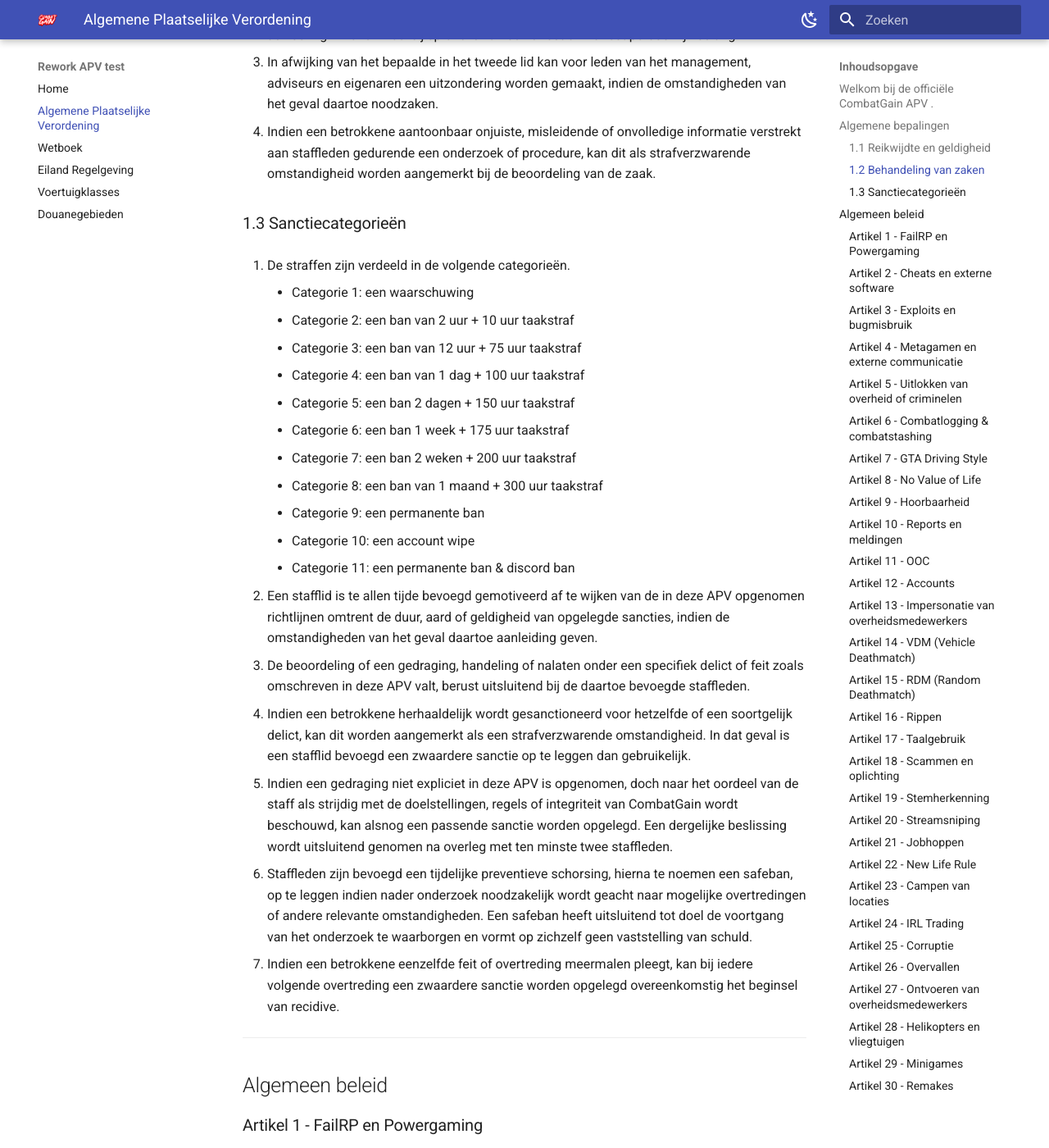
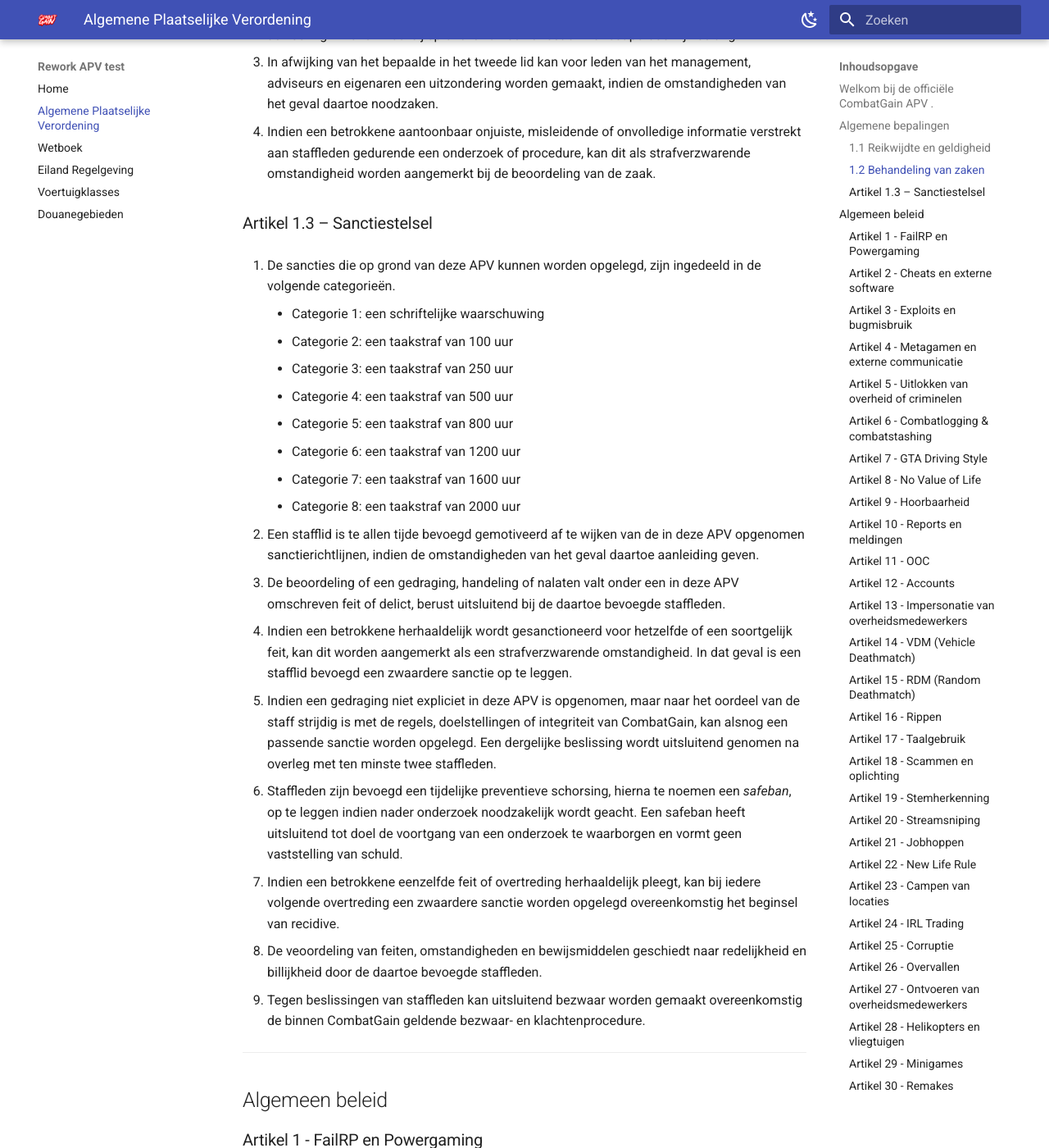
Before and after one commit to Sungerbob1/APVcg, an MkDocs documentation site: the page built from docs/apv.md, in a window 1280 px wide and 1400 px high, scrolled down 915 px. Shown: the whole window at 82% size. Built offline with MkDocs 1.6.1 and Material for MkDocs 9.7.7, drawn with Linux system fonts in a browser that asks for light colours; comment, search, counter and statistics services are not loaded.

Commit message:
Mooi hoor

```diff
--- a/docs/apv.md
+++ b/docs/apv.md
@@ -20,27 +20,28 @@ De Algemene Plaatselijke Verordening van CombatGain, hierna te noemen: de APV, b
 3. In afwijking van het bepaalde in het tweede lid kan voor leden van het management, adviseurs en eigenaren een uitzondering worden gemaakt, indien de omstandigheden van het geval daartoe noodzaken.
 4. Indien een betrokkene aantoonbaar onjuiste, misleidende of onvolledige informatie verstrekt aan staffleden gedurende een onderzoek of procedure, kan dit als strafverzwarende omstandigheid worden aangemerkt bij de beoordeling van de zaak.
 
-### 1.3 Sanctiecategorieën
+### Artikel 1.3 – Sanctiestelsel
 
-1. De straffen zijn verdeeld in de volgende categorieën.
-    * Categorie 1: een waarschuwing
-    * Categorie 2: een ban van 2 uur + 10 uur taakstraf
-    * Categorie 3: een ban van 12 uur + 75 uur taakstraf
-    * Categorie 4: een ban van 1 dag + 100 uur taakstraf
-    * Categorie 5: een ban 2 dagen + 150 uur taakstraf
-    * Categorie 6: een ban 1 week + 175 uur taakstraf
-    * Categorie 7: een ban 2 weken + 200 uur taakstraf
-    * Categorie 8: een ban van 1 maand + 300 uur taakstraf
-    * Categorie 9: een permanente ban
-    * Categorie 10: een account wipe
-    * Categorie 11: een permanente ban & discord ban
+1. De sancties die op grond van deze APV kunnen worden opgelegd, zijn ingedeeld in de volgende categorieën.
+    * Categorie 1: een schriftelijke waarschuwing
+    * Categorie 2: een taakstraf van 100 uur
+    * Categorie 3: een taakstraf van 250 uur
+    * Categorie 4: een taakstraf van 500 uur
+    * Categorie 5: een taakstraf van 800 uur
+    * Categorie 6: een taakstraf van 1200 uur
+    * Categorie 7: een taakstraf van 1600 uur
+    * Categorie 8: een taakstraf van 2000 uur
 
-1. Een stafflid is te allen tijde bevoegd gemotiveerd af te wijken van de in deze APV opgenomen richtlijnen omtrent de duur, aard of geldigheid van opgelegde sancties, indien de omstandigheden van het geval daartoe aanleiding geven.
-2. De beoordeling of een gedraging, handeling of nalaten onder een specifiek delict of feit zoals omschreven in deze APV valt, berust uitsluitend bij de daartoe bevoegde staffleden.
-3. Indien een betrokkene herhaaldelijk wordt gesanctioneerd voor hetzelfde of een soortgelijk delict, kan dit worden aangemerkt als een strafverzwarende omstandigheid. In dat geval is een stafflid bevoegd een zwaardere sanctie op te leggen dan gebruikelijk.
-4. Indien een gedraging niet expliciet in deze APV is opgenomen, doch naar het oordeel van de staff als strijdig met de doelstellingen, regels of integriteit van CombatGain wordt beschouwd, kan alsnog een passende sanctie worden opgelegd. Een dergelijke beslissing wordt uitsluitend genomen na overleg met ten minste twee staffleden.
-5. Staffleden zijn bevoegd een tijdelijke preventieve schorsing, hierna te noemen een safeban, op te leggen indien nader onderzoek noodzakelijk wordt geacht naar mogelijke overtredingen of andere relevante omstandigheden. Een safeban heeft uitsluitend tot doel de voortgang van het onderzoek te waarborgen en vormt op zichzelf geen vaststelling van schuld.
-6. Indien een betrokkene eenzelfde feit of overtreding meermalen pleegt, kan bij iedere volgende overtreding een zwaardere sanctie worden opgelegd overeenkomstig het beginsel van recidive.
+
+1. Een stafflid is te allen tijde bevoegd gemotiveerd af te wijken van de in deze APV opgenomen sanctierichtlijnen, indien de omstandigheden van het geval daartoe aanleiding geven.
+2. De beoordeling of een gedraging, handeling of nalaten valt onder een in deze APV omschreven feit of delict, berust uitsluitend bij de daartoe bevoegde staffleden.
+3. Indien een betrokkene herhaaldelijk wordt gesanctioneerd voor hetzelfde of een soortgelijk feit, kan dit worden aangemerkt als een strafverzwarende omstandigheid. In dat geval is een stafflid bevoegd een zwaardere sanctie op te leggen.
+4. Indien een gedraging niet expliciet in deze APV is opgenomen, maar naar het oordeel van de staff strijdig is met de regels, doelstellingen of integriteit van CombatGain, kan alsnog een passende sanctie worden opgelegd. Een dergelijke beslissing wordt uitsluitend genomen na overleg met ten minste twee staffleden.
+5. Staffleden zijn bevoegd een tijdelijke preventieve schorsing, hierna te noemen een *safeban*, op te leggen indien nader onderzoek noodzakelijk wordt geacht. Een safeban heeft uitsluitend tot doel de voortgang van een onderzoek te waarborgen en vormt geen vaststelling van schuld.
+6. Indien een betrokkene eenzelfde feit of overtreding herhaaldelijk pleegt, kan bij iedere volgende overtreding een zwaardere sanctie worden opgelegd overeenkomstig het beginsel van recidive.
+7. De veoordeling van feiten, omstandigheden en bewijsmiddelen geschiedt naar redelijkheid en billijkheid door de daartoe bevoegde staffleden.
+8. Tegen beslissingen van staffleden kan uitsluitend bezwaar worden gemaakt overeenkomstig de binnen CombatGain geldende bezwaar- en klachtenprocedure.
+
 
 -----
 ## Algemeen beleid
```
